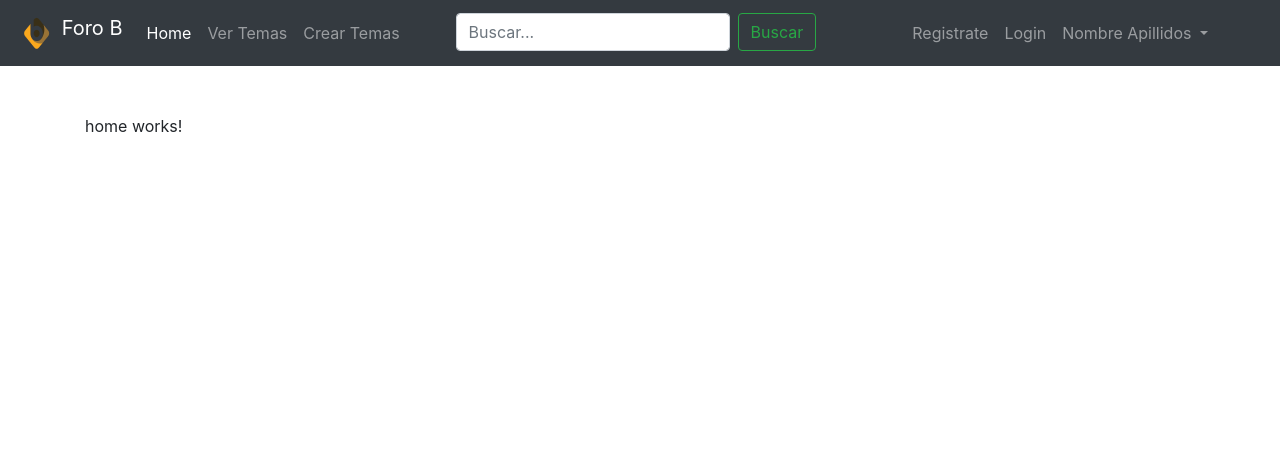
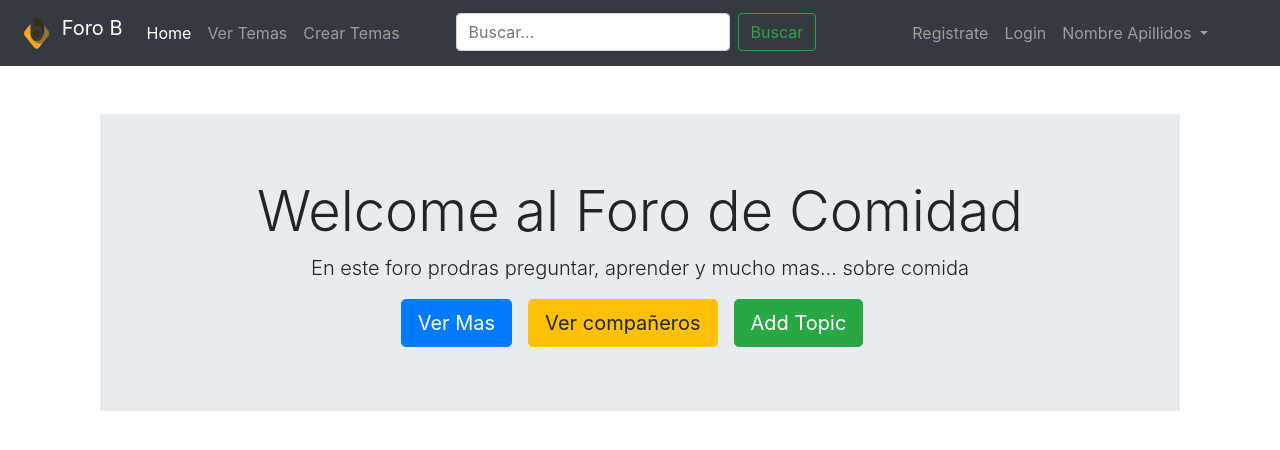
Before and after one commit to alexsk88/NodeAngularRobles, an Angular app in the folder angularforo/: page / in a window 1280 px wide. Shown: the top 450 px of the page. Built offline with nearby package versions, Linux system fonts and the light colour scheme.

Commit message:
Se customize home!

```diff
--- a/angularforo/src/app/app.routes.ts
+++ b/angularforo/src/app/app.routes.ts
@@ -13,7 +13,7 @@ const routes: Routes = [
 ];
 
 @NgModule({
-    imports: [RouterModule.forRoot(routes)],
+    imports: [RouterModule.forRoot(routes, {useHash: true})],
     exports: [RouterModule]
 })
 export class AppRoutingModule {}
--- a/angularforo/src/app/components/home/home.component.html
+++ b/angularforo/src/app/components/home/home.component.html
@@ -1 +1,12 @@
-<p>home works!</p>
+<div class="col-lg-12">
+    <div class="jumbotron jumbotron-fluid text-center">
+        <div class="container">
+          <h1 class="display-4">Welcome al Foro de Comidad</h1>
+          <p class="lead">En este foro prodras preguntar, aprender y mucho mas... sobre comida</p>
+
+          <a href="" class="btn btn-primary btn-lg mr-3">Ver Mas</a>
+          <a href="" class="btn btn-warning btn-lg mr-3">Ver compañeros</a>
+          <a href="" class="btn btn-success btn-lg mr-3">Add Topic</a>
+        </div>
+    </div>
+</div>
```
Also changed, not shown: angularforo/src/app/services/global.ts (deleted).
